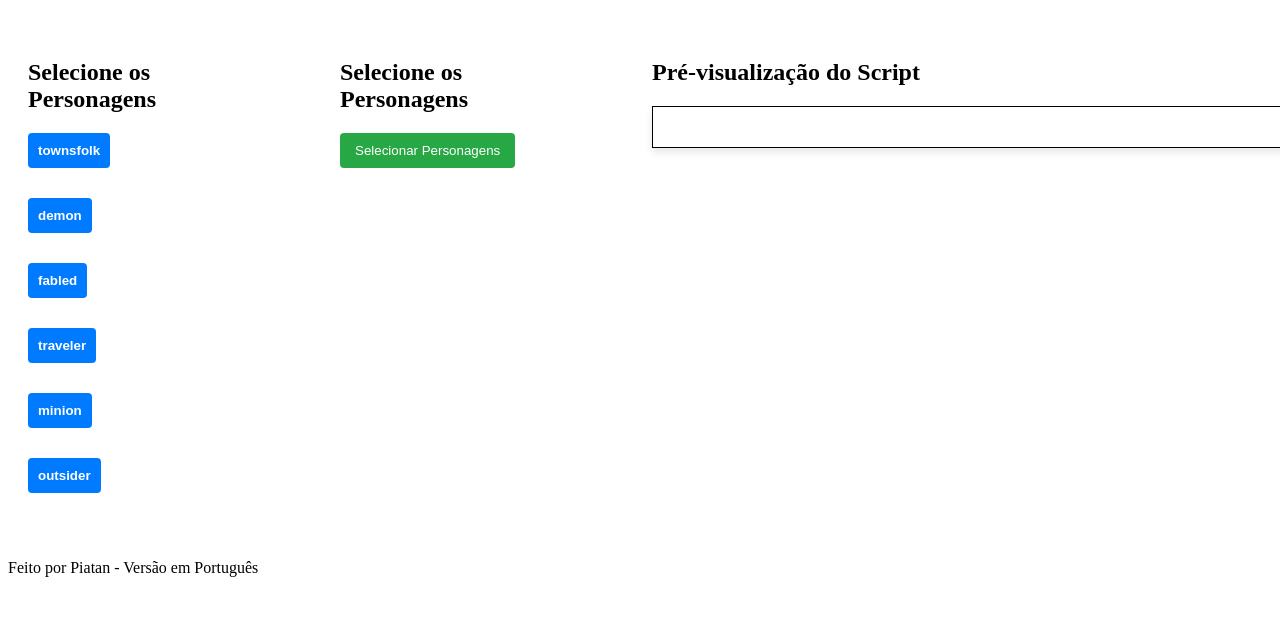
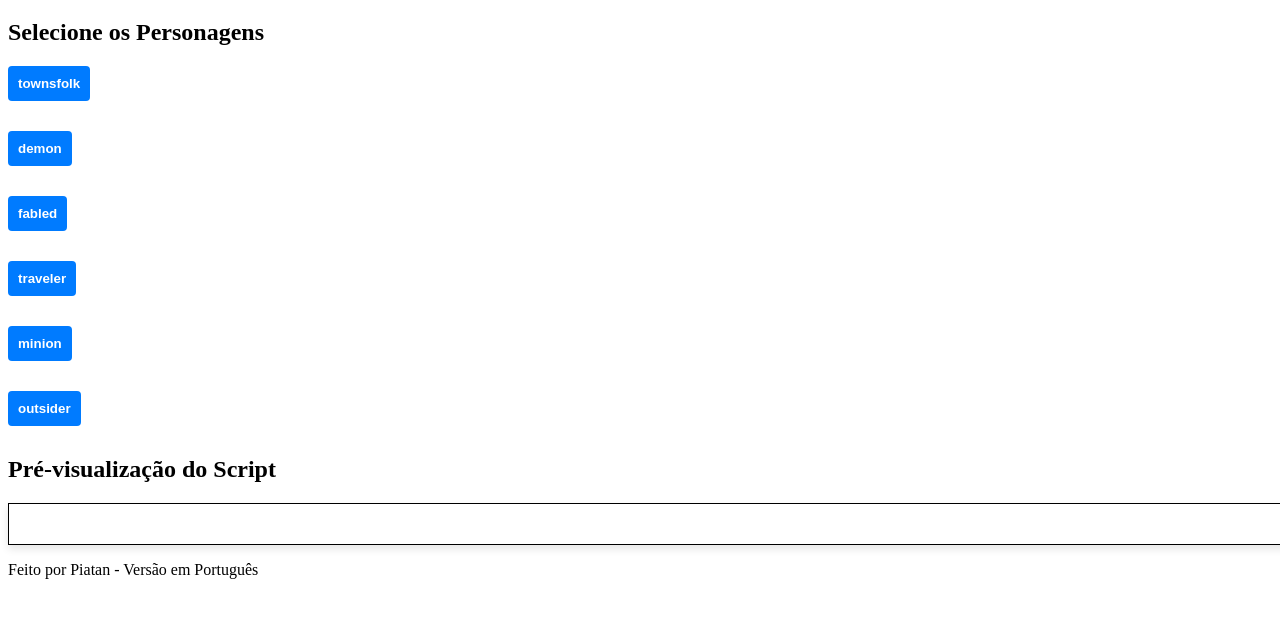
Before and after one commit to kpiatan/script-botc, a plain HTML site: page index.html in a window 1280 px wide. Shown: the part 61-678 px from the top of the page. Drawn offline with Linux system fonts and the light colour scheme.

Commit message:
Update index.html

```diff
--- a/index.html
+++ b/index.html
@@ -11,24 +11,15 @@
     <h1>Crie seu Script de Blood on the Clocktower</h1>
   </header>
 
-  <main class="main-container">
-    <!-- Coluna da esquerda (Personagens) -->
-    <section id="character-selector" class="left-column">
+  <main>
+    <section id="character-selector">
       <h2>Selecione os Personagens</h2>
       <div id="character-list"></div>
     </section>
 
-    <section id="character-selector" class="left-column">
-      <h2>Selecione os Personagens</h2>
-      <div id="character-list"></div>
-      <button id="get-selected" class="select-button">Selecionar Personagens</button>
-    </section>
-
-
-    <!-- Coluna da direita (Folha A4 com Personagens Selecionados) -->
-    <section id="script-preview" class="right-column">
+    <section id="script-preview">
       <h2>Pré-visualização do Script</h2>
-      <div class="a4-sheet" id="script-output"></div>
+      <div id="script-output" class="a4-sheet"></div>
     </section>
   </main>
 
```
